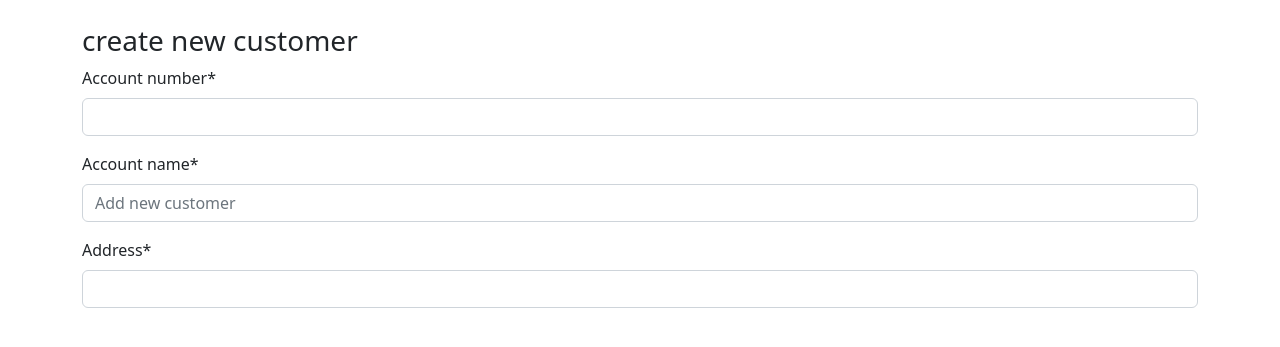
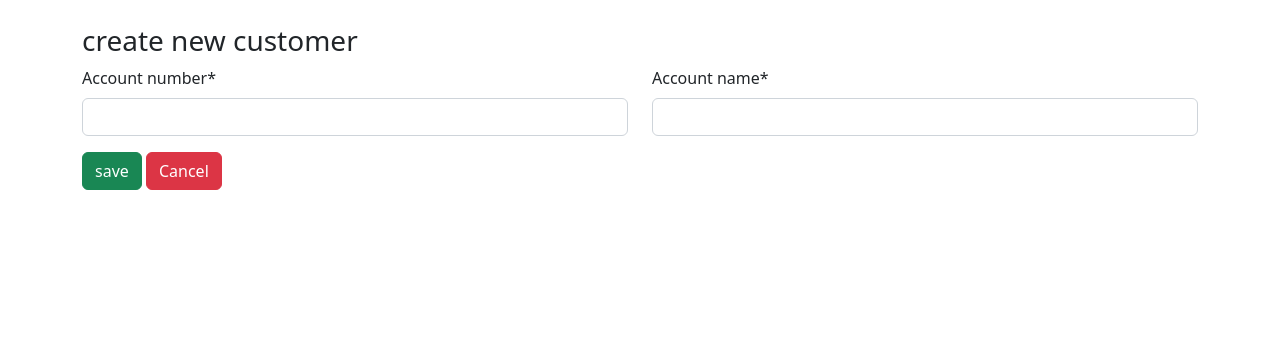
Before and after one commit to klaus-gudy/tcms, a Django app: template templates/cust/create.html in a window 1280 px wide. Shown: the top 347 px of the page. Run offline with Django 3.2, Linux system fonts and the light colour scheme; the template is opened without the code that fills it: values that come from a table or form of the project are taken from there, others are empty; some libraries are stand-ins or nearby versions.

Commit message:
💎style:modify template view

```diff
--- a/cust/forms.py
+++ b/cust/forms.py
@@ -3,9 +3,35 @@ from django.forms import ModelForm
 
 from .models import *
 
+from django.urls import reverse_lazy
+from crispy_forms.helper import FormHelper
+from crispy_forms.layout import Layout, Row, Div, ButtonHolder, Button, Submit, Column
+
 class CustomerForm(forms.ModelForm):
-    account_name = forms.CharField(widget= forms.TextInput(attrs={'placeholder':'Add new customer '}))
 
     class Meta:
         model = Customer
         fields = '__all__'
+
+    def __init__(self, *args, **kwargs):
+        super().__init__(*args, **kwargs)
+
+        self.helper = FormHelper(self)
+        self.helper.form_id = 'customer-create-form'
+        self.helper.form_class = 'customer-create-form'
+        self.helper.use_custom_control = True
+        self.helper.form_tag = True
+        self.helper.form_action = reverse_lazy('customer_create')
+        self.helper.form_method = 'POST'
+
+        self.helper.layout = Layout(
+            Row(
+                Div('account_number', css_class='col-md-6'),
+                Div('account_name', css_class='col-md-6'),
+                Div('address', css_class='col-md-12')
+            ),
+            ButtonHolder(
+                Submit('submit', 'save', css_class='btn btn-success', css_id='btn-save-customer'),
+                Button('cancel', 'Cancel', css_class='btn btn-danger', css_id='btn-cancel')
+            )
+        )
--- a/cust/models.py
+++ b/cust/models.py
@@ -1,11 +1,28 @@
 from django.db import models
+
+import datetime
 
 # Create your models here.
 class Customer(models.Model):
+    ACCOUNTS = [
+        ('M', 'Malkia'),('R', 'Salary'),
+        ('S', 'Savings'),('T', 'Tanzanite'),
+        ('J', 'Junior'),('A', 'Scholar'),
+        ('F', 'Fixed'),('D', 'Dhahabu'),
+    ]
+
     account_number = models.IntegerField(unique=True, primary_key=True)
     account_name = models.CharField(max_length=255)
-    address = models.CharField(max_length=255)
+    location = models.CharField(max_length=255)
+    email = models.EmailField()
+    age = models.PositiveIntegerField(null=True, blank=True)
+    acc_type = models.CharField(max_length=100, choices=ACCOUNTS,null=True, blank=True)
+    created = models.DateTimeField(auto_now_add=True)
 
+    class Meta:
+        ordering = ['account_name']
+        verbose_name = 'Customer'
+        verbose_name_plural = 'Customers'
 
     def __str__(self):
         return self.account_name
--- a/cust/views.py
+++ b/cust/views.py
@@ -26,10 +26,9 @@ class CustomerDetailView(DetailView):
     fields = ['account_number','account_name','address']
 
 class CustomerCreateView(CreateView):
-    model = Customer
+    form_class = CustomerForm
     template_name = 'cust/create.html'
     context_object_name = 'customer'
-    fields = ['account_number','account_name','address']
     success_url = '/customer'
 
 class CustomerDeleteView(DeleteView):
--- a/templates/cust/create.html
+++ b/templates/cust/create.html
@@ -1,13 +1,10 @@
-{% extends 'base/base.html' %}
+{% extends 'base.html' %}
 {% load crispy_forms_tags %}
 
 {% block content %}
 
 <h3>create new customer</h3>
 
-<form action="{% url 'customer_create' %}" method="POST">
-    {% csrf_token %}
-    {{  form|crispy }}
-</form>
+    {% crispy form %}
 
 {% endblock   %}
```
Also changed, not shown: templates/base.html (renamed from templates/base/base.html).
